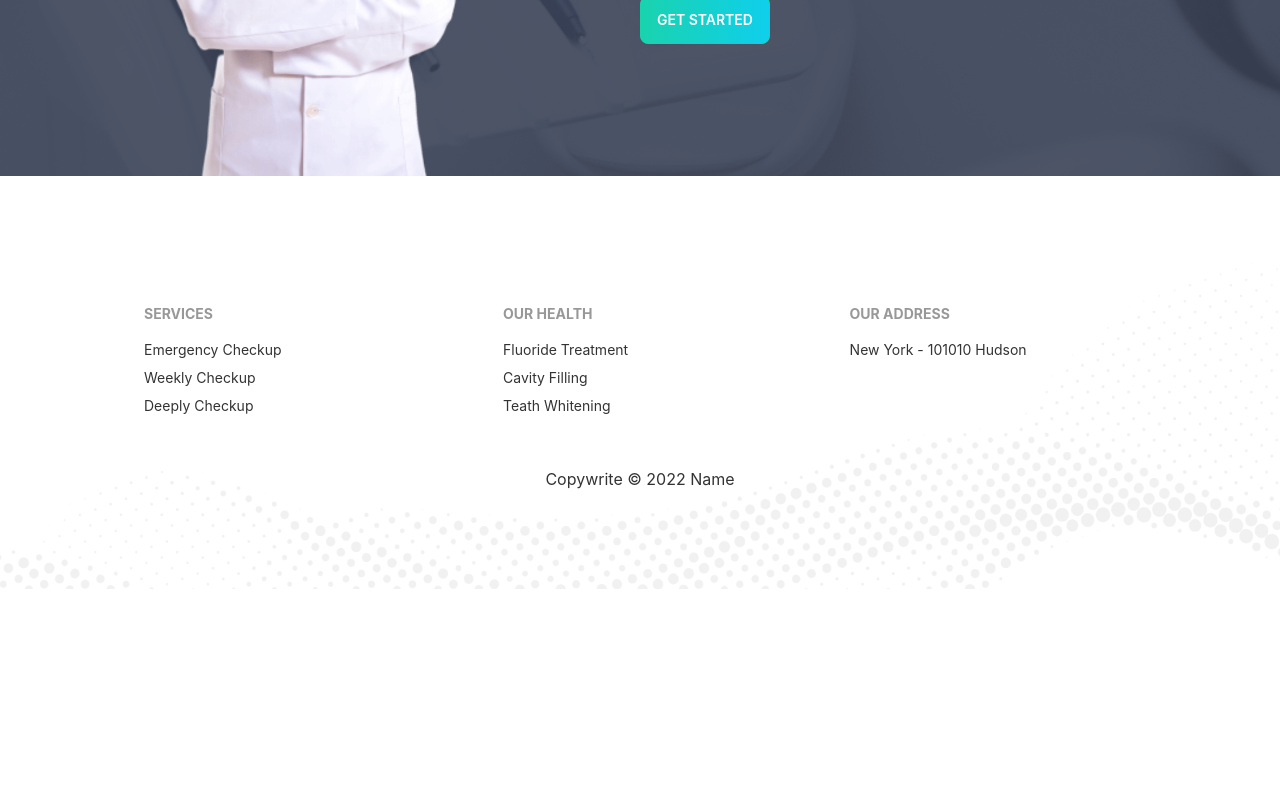
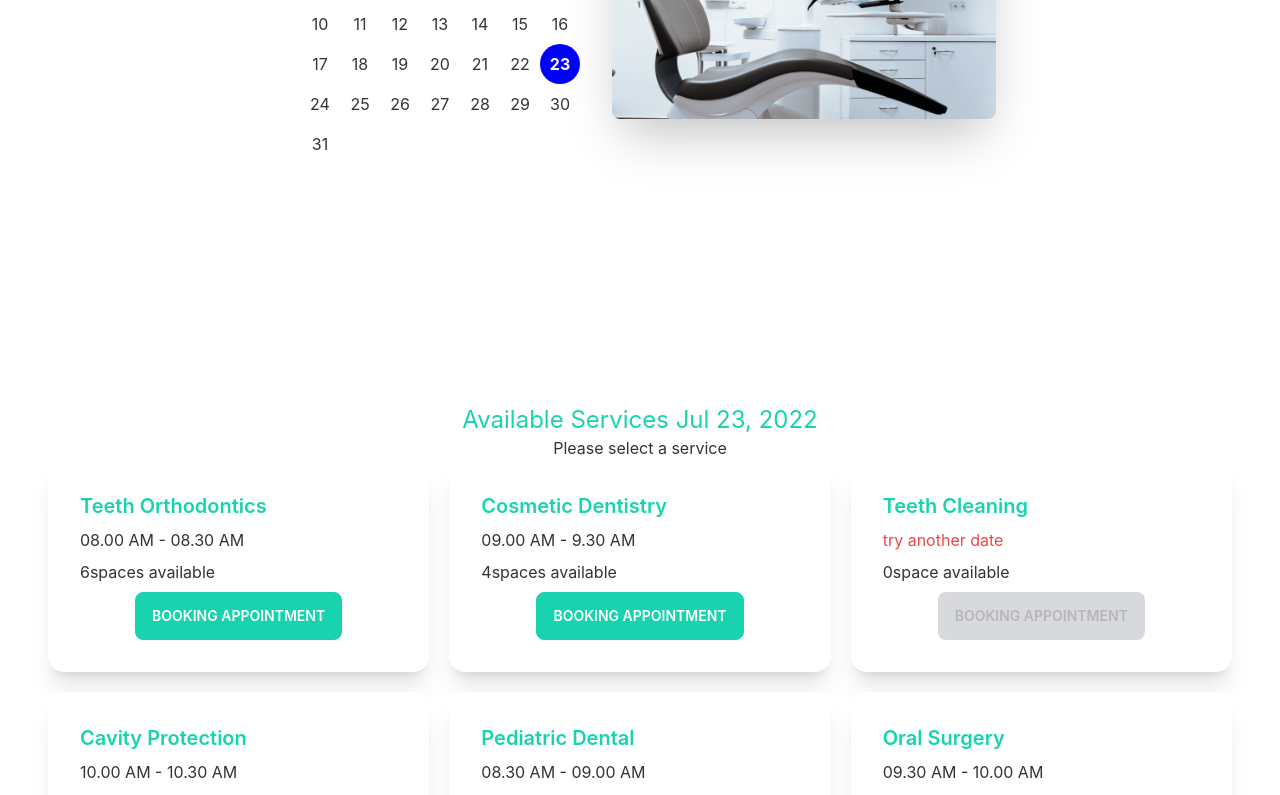
Before and after one commit to mdsabbirkhan1371/doctors-portal-clitent-final, a React (Create React App) app: page /appointment in a window 1280 px wide. Shown: the part 460-1255 px from the top of the page. Before the commit the page ends 1049 px from the top, so only its background shows below. Built offline with nearby package versions, Linux system fonts and the light colour scheme.

Commit message:
appointment added

```diff
--- a/package.json
+++ b/package.json
@@ -7,7 +7,9 @@
     "@testing-library/react": "^13.3.0",
     "@testing-library/user-event": "^13.5.0",
     "daisyui": "^2.19.1",
+    "date-fns": "^2.29.1",
     "react": "^18.2.0",
+    "react-day-picker": "^8.0.7",
     "react-dom": "^18.2.0",
     "react-router-dom": "^6.3.0",
     "react-scripts": "5.0.1",
--- a/public/index.html
+++ b/public/index.html
@@ -1,14 +1,12 @@
 <!DOCTYPE html>
 <html lang="en">
+
 <head>
   <meta charset="utf-8" />
   <link rel="icon" href="%PUBLIC_URL%/favicon.ico" />
   <meta name="viewport" content="width=device-width, initial-scale=1" />
   <meta name="theme-color" content="#000000" />
-    <meta
-      name="description"
-      content="Web site created using create-react-app"
-    />
+  <meta name="description" content="Web site created using create-react-app" />
   <link rel="apple-touch-icon" href="%PUBLIC_URL%/logo192.png" />
   <!--
       manifest.json provides metadata used when your web app is installed on a
@@ -24,8 +22,9 @@
       work correctly both with client-side routing and a non-root public URL.
       Learn how to configure a non-root public URL by running `npm run build`.
     -->
-    <title>React App</title>
+  <title>Doctors Portal</title>
 </head>
+
 <body>
   <noscript>You need to enable JavaScript to run this app.</noscript>
   <div id="root"></div>
@@ -40,4 +39,5 @@
       To create a production bundle, use `npm run build` or `yarn build`.
     -->
 </body>
+
 </html>
--- /dev/null
+++ b/public/services.json
@@ -0,0 +1,57 @@
+[
+    {
+        "_id": 1,
+        "name": "Teeth Orthodontics",
+        "slots": [
+            "08.00 AM - 08.30 AM",
+            "08.30 AM - 09.00 AM",
+            "09.00 AM - 9.30 AM",
+            "09.30 AM - 10.00 AM",
+            "10.00 AM - 10.30 AM",
+            "10.30 AM - 11.00 AM"
+        ]
+    },
+    {
+        "_id": 2,
+        "name": "Cosmetic Dentistry",
+        "slots": [
+            "09.00 AM - 9.30 AM",
+            "09.30 AM - 10.00 AM",
+            "10.00 AM - 10.30 AM",
+            "10.30 AM - 11.00 AM"
+        ]
+    },
+    {
+        "_id": 3,
+        "name": "Teeth Cleaning",
+        "slots": []
+    },
+    {
+        "_id": 4,
+        "name": "Cavity Protection",
+        "slots": [
+            "10.00 AM - 10.30 AM",
+            "10.30 AM - 11.00 AM"
+        ]
+    },
+    {
+        "_id": 5,
+        "name": "Pediatric Dental",
+        "slots": [
+            "08.30 AM - 09.00 AM",
+            "09.00 AM - 9.30 AM",
+            "09.30 AM - 10.00 AM",
+            "10.00 AM - 10.30 AM",
+            "10.30 AM - 11.00 AM"
+        ]
+    },
+    {
+        "_id": 6,
+        "name": "Oral Surgery",
+        "slots": [
+            "09.30 AM - 10.00 AM",
+            "10.00 AM - 10.30 AM",
+            "10.30 AM - 11.00 AM"
+        ]
+    }
+]
--- a/src/App.js
+++ b/src/App.js
@@ -5,21 +5,21 @@ import Home from './Pages/Home/Home';
 import About from './Pages/About/About';
 import Login from './Pages/Login/Login';
 import MakeAppointment from './Pages/MakeAppointment/MakeAppointment';
-import Footer from './Pages/Shared/Footer';
+import Appointment from './Pages/Appointment/Appointment';
+
 
 
 function App() {
   return (
-    <div >
+    <div className='max-w-screen-xl px-12 mx-auto'>
       <Navbar></Navbar>
       <Routes>
         <Route path='/' element={<Home></Home>}></Route>
         <Route path='/home' element={<Home></Home>}></Route>
         <Route path='/about' element={<About></About>}></Route>
         <Route path='/login' element={<Login></Login>}></Route>
-        <Route path='/appointment' element={<MakeAppointment></MakeAppointment>}></Route>
+        <Route path='/appointment' element={<Appointment></Appointment>}></Route>
       </Routes>
-      <Footer></Footer>
 
     </div>
   );
--- /dev/null
+++ b/src/Pages/Appointment/Appointment.js
@@ -0,0 +1,17 @@
+import React, { useState } from 'react';
+import Footer from '../Shared/Footer';
+import AppoointmentBanner from './AppoointmentBanner';
+import AvailableAppointment from './AvailableAppointment';
+
+const Appointment = () => {
+    const [date, setDate] = useState(new Date())
+    return (
+        <div>
+            <AppoointmentBanner date={date} setDate={setDate}></AppoointmentBanner>
+            <AvailableAppointment date={date} setDate={setDate}></AvailableAppointment>
+            <Footer></Footer>
+        </div>
+    );
+};
+
+export default Appointment;
--- /dev/null
+++ b/src/Pages/Appointment/AppoointmentBanner.js
@@ -0,0 +1,25 @@
+import React, { useState } from 'react';
+import chair from '../../assets/images/chair.png'
+import { DayPicker } from 'react-day-picker';
+import 'react-day-picker/dist/style.css';
+
+const AppoointmentBanner = ({ date, setDate }) => {
+
+    return (
+        <div className="min-h-screen hero">
+            <div className="flex-col hero-content lg:flex-row-reverse">
+                <img src={chair} className="max-w-sm rounded-lg shadow-2xl" />
+                <div>
+                    <DayPicker
+                        mode="single"
+                        selected={date}
+                        onSelect={setDate}
+                    />
+
+                </div>
+            </div>
+        </div>
+    );
+};
+
+export default AppoointmentBanner;
--- /dev/null
+++ b/src/Pages/Appointment/AvailableAppointment.js
@@ -0,0 +1,32 @@
+import { format } from 'date-fns';
+import React, { useEffect, useState } from 'react';
+import Service from './Service';
+
+const AvailableAppointment = ({ date }) => {
+    const [services, setServices] = useState([])
+    useEffect(() => {
+        fetch("services.json")
+            .then(res => res.json())
+            .then(data => setServices(data))
+    }, [])
+    return (
+        <div>
+            <div>
+                <h4 className='text-2xl text-center text-secondary'>Available Services {format(date, "PP")}</h4>
+                <h5 className='text-center'>Please select a service</h5>
+            </div>
+            <div className='grid grid-cols-1 gap-5 sm:grid-cols-2 lg:grid-cols-3'>
+                {
+                    services.map(service => <Service
+                        service={service}
+                        key={service._id}
+                    ></Service>)
+                }
+            </div>
+        </div>
+
+
+    );
+};
+
+export default AvailableAppointment;
--- /dev/null
+++ b/src/Pages/Appointment/Service.js
@@ -0,0 +1,34 @@
+import { sl } from 'date-fns/locale';
+import React from 'react';
+
+const Service = ({ service }) => {
+    const { name, slots } = service;
+    return (
+
+        <div class="card lg:max-w-lg bg-base-100 shadow-xl">
+            <div class="card-body">
+                <h2 class="card-title text-secondary text-center">{name}</h2>
+                <p>
+                    {
+                        slots.length > 0
+                            ?
+                            <span>{slots[0]}</span>
+                            :
+                            <span className='text-red-500'>try another date</span>
+
+                    }
+                </p>
+
+                <p>
+                    {slots.length}{slots.length > 1 ? 'spaces' : 'space'} available
+                </p>
+                <div class="card-actions justify-center">
+                    <button disabled={slots.length === 0} class="btn btn-secondary uppercase text-white">Booking Appointment</button>
+                </div>
+            </div>
+        </div>
+
+    );
+};
+
+export default Service;
--- a/src/Pages/Card/Info.js
+++ b/src/Pages/Card/Info.js
@@ -6,21 +6,21 @@ import phone from '../../assets/icons/phone.svg'
 
 const Info = () => {
     return (
-        <div className='grid grid-cols-1 lg:grid-cols-3 gap-4'>
+        <div className='grid grid-cols-1 gap-4 lg:grid-cols-3'>
             <CardInfo
                 img={clock}
                 cardTitle={"Opening Hours"}
-                bgclassName={'bg-gradient-to-r from-secondary to-primary'}
+                bgClass={'bg-gradient-to-r from-secondary to-primary'}
             ></CardInfo>
             <CardInfo
                 img={marker}
                 cardTitle={"Visit Our Locations"}
-                bgclassName={'bg-accent'}
+                bgClass={'bg-accent'}
             ></CardInfo>
             <CardInfo
                 img={phone}
                 cardTitle={"Contact Us Now"}
-                bgclassName={'bg-gradient-to-r from-secondary to-primary'}
+                bgClass={'bg-gradient-to-r from-secondary to-primary'}
             ></CardInfo>
         </div>
     );
--- a/src/Pages/Home/Home.js
+++ b/src/Pages/Home/Home.js
@@ -4,19 +4,20 @@ import ContactUs from '../ContactUs/ContactUs';
 import MakeAppointment from '../MakeAppointment/MakeAppointment';
 
 import Services from '../Services/Services';
+import Footer from '../Shared/Footer';
 import Testimonial from '../Testimonials/Testimonial';
 import Banner from './Banner';
 
 const Home = () => {
     return (
-        <div className='px-12'>
+        <div>
             <Banner></Banner>
             <Info></Info>
             <Services></Services>
             <MakeAppointment></MakeAppointment>
-
             <Testimonial></Testimonial>
             <ContactUs></ContactUs>
+            <Footer></Footer>
         </div>
     );
 };
--- a/src/Pages/Shared/Footer.js
+++ b/src/Pages/Shared/Footer.js
@@ -29,7 +29,7 @@ const Footer = () => {
             </footer>
             <div className='my-12 text-xl text-center'>
                 <p>
-                    <small>Copywrite © {year} Name</small>
+                    <small>Copywrite © {year}-All Rights Reserved By Doctors Portal</small>
                 </p>
             </div>
         </section>
--- a/src/Pages/Shared/Navbar.js
+++ b/src/Pages/Shared/Navbar.js
@@ -14,16 +14,16 @@ const Navbar = () => {
             <div className="navbar-start">
                 <div className="dropdown">
                     <label tabIndex="0" className="btn btn-ghost lg:hidden">
-                        <svg xmlns="http://www.w3.org/2000/svg" className="h-5 w-5" fill="none" viewBox="0 0 24 24" stroke="currentColor"><path strokeLinecap="round" strokeLinejoin="round" strokeWidth="2" d="M4 6h16M4 12h8m-8 6h16" /></svg>
+                        <svg xmlns="http://www.w3.org/2000/svg" className="w-5 h-5" fill="none" viewBox="0 0 24 24" stroke="currentColor"><path strokeLinecap="round" strokeLinejoin="round" strokeWidth="2" d="M4 6h16M4 12h8m-8 6h16" /></svg>
                     </label>
-                    <ul tabIndex="0" className="menu menu-compact dropdown-content mt-3 p-2 shadow bg-base-100 rounded-box w-52">
+                    <ul tabIndex="0" className="p-2 mt-3 shadow menu menu-compact dropdown-content bg-base-100 rounded-box w-52">
                         {menuItems}
                     </ul>
                 </div>
-                <a className="btn btn-ghost normal-case text-xl">Doctors Portal</a>
+                <a className="text-xl normal-case btn btn-ghost">Doctors Portal</a>
             </div>
-            <div className="navbar-center hidden lg:flex">
-                <ul className="menu menu-horizontal p-0">
+            <div className="hidden navbar-center lg:flex">
+                <ul className="p-0 menu menu-horizontal">
                     {menuItems}
                 </ul>
             </div>
```
Also changed, not shown: 1 other file (tests, documents, lock files or other folders). Lines whose indentation alone changed are shown as unchanged.
